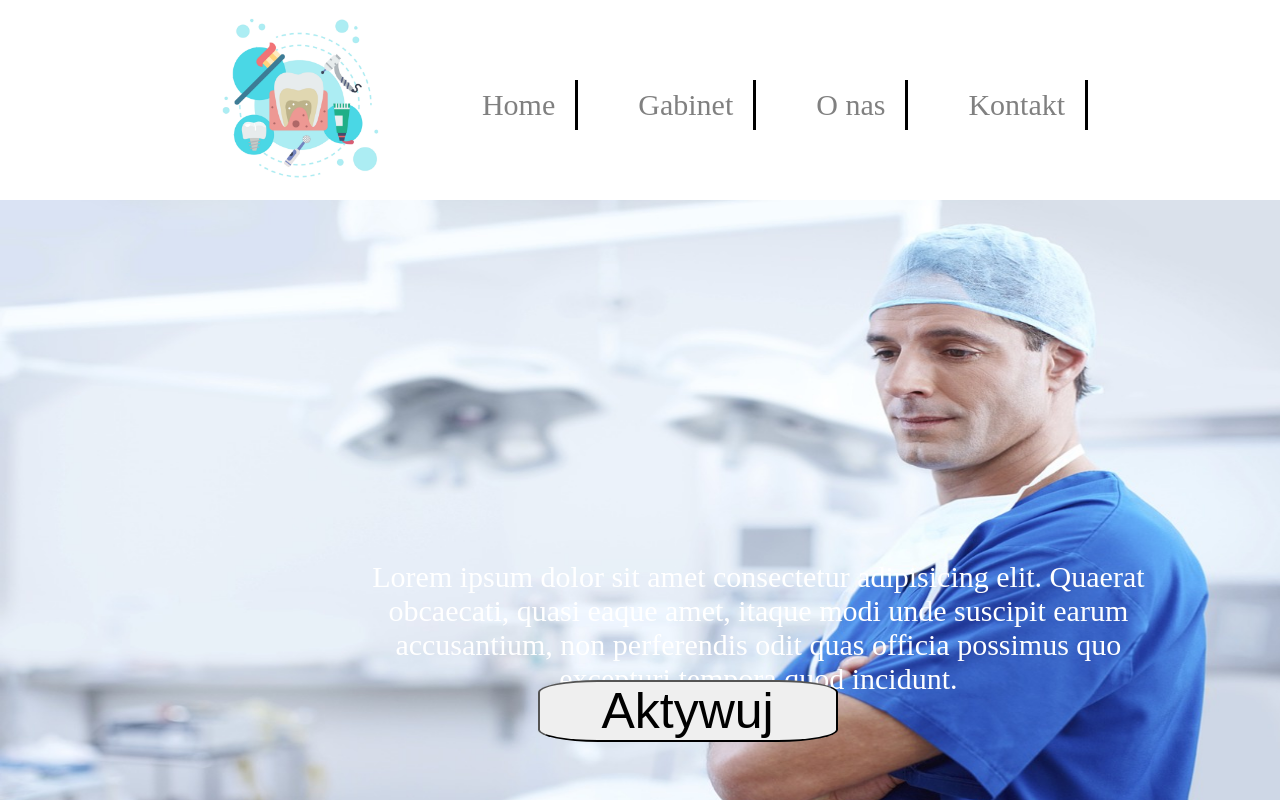
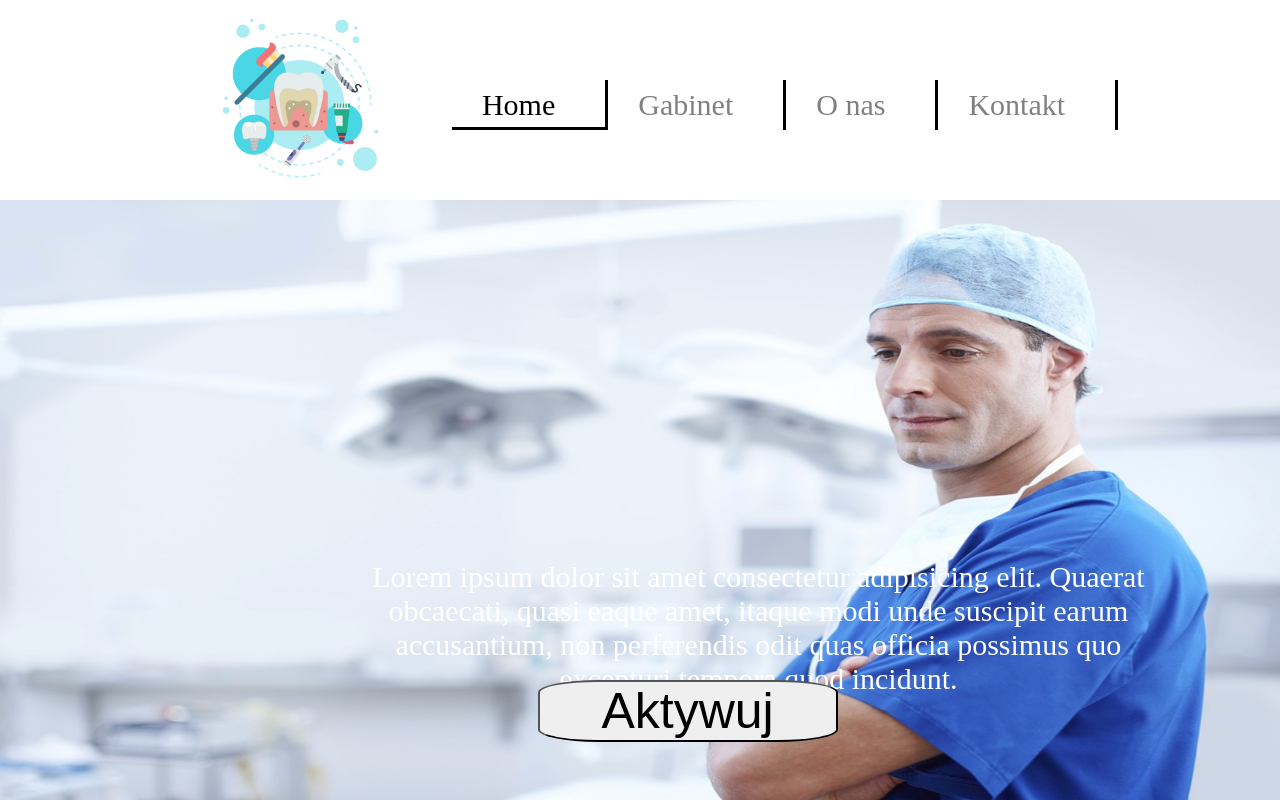
Before and after one commit to patlekki/Gabinet-stomatologiczny, a plain HTML site: page index.html in a window 1280 px wide. In both pictures the pointer is over the link "Home". Shown: the top 800 px of the page. Drawn offline with Linux system fonts and the light colour scheme.

Commit message:
Add files via upload

```diff
--- a/style.css
+++ b/style.css
@@ -21,7 +21,7 @@ header{
 header img{
     height: 200px;
     margin-left: 40px;
-margin-right: 50px;
+    margin-right: 50px;
 }
 header ul {
     justify-content: center;
@@ -34,7 +34,8 @@ header ul {
 header ul li{
     height:50px;
     float: left;
-    margin: 0 30px;
+    /*margin: 0 30px;*/
+    padding: 0 30px;
     border-right:3px solid black;
 }
 header ul li a {
@@ -46,8 +47,16 @@ header ul li a {
     text-decoration: none;
 
 }
+header ul li a:hover {
+    color:black;
 
-main{
+}
+header ul li:hover {
+border-bottom: 3px solid black;
+
+}
+
+main {
     text-align: center;
 
 
```
